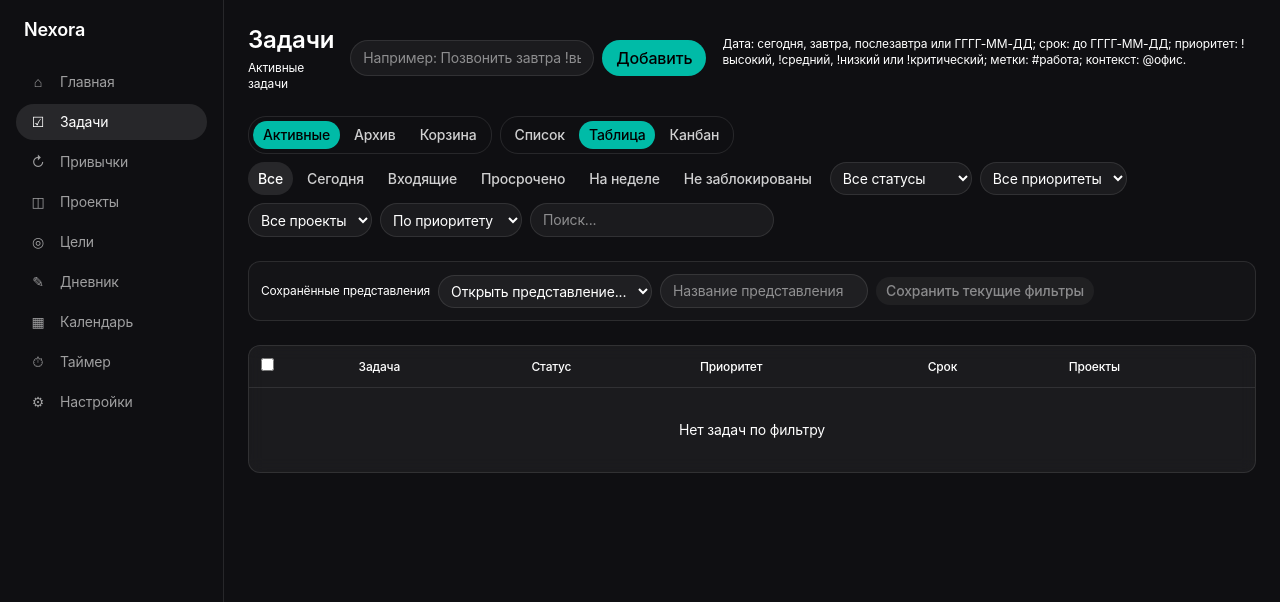
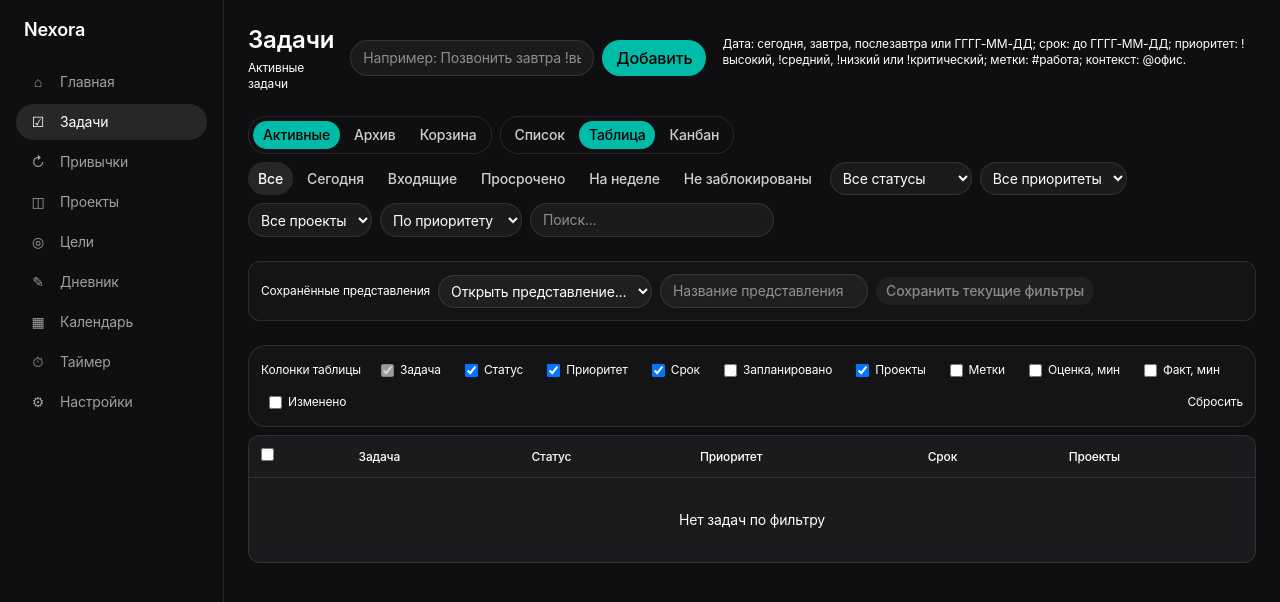
Before and after one commit to dequintalegione-boop/Nexora, a React (Vite) app: page /tasks in a window 1280 px wide. Both pictures are taken after a click on the button "Таблица". Shown: the top 602 px of the page. Built offline with nearby package versions, Linux system fonts and the light colour scheme.

Commit message:
feat: add configurable task table columns

```diff
--- a/src/components/nexora/tasks-page.tsx
+++ b/src/components/nexora/tasks-page.tsx
@@ -1,6 +1,6 @@
 import { useMemo, useState } from "react"
 import { useNexora } from "@/lib/nexora/store"
-import { useUI } from "@/lib/nexora/ui-store"
+import { DEFAULT_TASK_TABLE_COLUMNS, TASK_TABLE_COLUMN_LABELS, useUI, type TaskTableColumn } from "@/lib/nexora/ui-store"
 import { getTaskStatusLabels, getTaskPriorityLabels } from "@/lib/nexora/copy"
 import { addDays, isoDate } from "@/lib/nexora/dates"
 import type { TaskStatus, Priority } from "@/lib/nexora/types"
@@ -25,6 +25,8 @@ export function TasksPage() {
   const savedTaskViews = useUI((s) => s.savedTaskViews)
   const saveTaskView = useUI((s) => s.saveTaskView)
   const removeTaskView = useUI((s) => s.removeTaskView)
+  const taskTableColumns = useUI((s) => s.taskTableColumns ?? DEFAULT_TASK_TABLE_COLUMNS)
+  const toggleTaskTableColumn = useUI((s) => s.toggleTaskTableColumn)
 
   const [view, setView] = useState<"active" | "archive" | "trash">("active")
   const [layout, setLayout] = useState<"list" | "table" | "kanban">("list")
@@ -90,13 +92,14 @@ export function TasksPage() {
     setQuickFilter(saved.quickFilter)
     setSearch(saved.search)
     setLayout(saved.layout)
+    if (saved.columns?.length) useUI.setState({ taskTableColumns: saved.columns })
     setView("active")
     clearSelection()
   }
   const handleSaveView = () => {
     const name = viewName.trim()
     if (!name) return
-    saveTaskView({ name, filter, priorityFilter, projectFilter, sortBy, quickFilter, search, layout })
+    saveTaskView({ name, filter, priorityFilter, projectFilter, sortBy, quickFilter, search, layout, columns: taskTableColumns })
     setViewName("")
   }
   const selectedTasks = filtered.filter((task) => selectedTaskIds.includes(task.id))
@@ -300,16 +303,30 @@ export function TasksPage() {
           })}
         </div>
       ) : view === "active" && layout === "table" ? (
+        <div className="space-y-2">
+          <div className="flex flex-wrap items-center gap-2 rounded-lg border border-white/10 bg-white/[0.025] p-3">
+            <span className="mr-1 text-xs text-muted">Колонки таблицы</span>
+            {(Object.keys(TASK_TABLE_COLUMN_LABELS) as TaskTableColumn[]).map((column) => (
+              <label key={column} className="flex items-center gap-1.5 rounded-md px-2 py-1 text-xs hover:bg-white/5">
+                <input
+                  type="checkbox"
+                  checked={taskTableColumns.includes(column)}
+                  disabled={column === "title"}
+                  onChange={() => toggleTaskTableColumn(column)}
+                />
+                {TASK_TABLE_COLUMN_LABELS[column]}
+              </label>
+            ))}
+            <button type="button" className="ml-auto text-xs text-muted hover:text-foreground" onClick={() => useUI.setState({ taskTableColumns: DEFAULT_TASK_TABLE_COLUMNS })}>
+              Сбросить
+            </button>
+          </div>
           <Card className="overflow-x-auto">
             <table className="w-full min-w-[760px] text-left text-sm">
               <thead className="border-b border-white/10 text-xs text-muted">
                 <tr>
                   <th className="px-3 py-3 font-medium"><input type="checkbox" aria-label="Выбрать все отфильтрованные задачи" checked={filtered.length > 0 && filtered.every((task) => selectedTaskIds.includes(task.id))} onChange={(event) => setSelectedTaskIds(event.target.checked ? filtered.map((task) => task.id) : [])} /></th>
-                <th className="px-3 py-3 font-medium">Задача</th>
-                <th className="px-3 py-3 font-medium">Статус</th>
-                <th className="px-3 py-3 font-medium">Приоритет</th>
-                <th className="px-3 py-3 font-medium">Срок</th>
-                <th className="px-3 py-3 font-medium">Проекты</th>
+                  {taskTableColumns.map((column) => <th key={column} className="px-3 py-3 font-medium">{TASK_TABLE_COLUMN_LABELS[column]}</th>)}
                 </tr>
               </thead>
               <tbody className="divide-y divide-white/5">
@@ -317,28 +334,32 @@ export function TasksPage() {
                   const linkedProjects = projects.filter((project) =>
                     (task.projectIds ?? (task.projectId ? [task.projectId] : [])).includes(project.id)
                   )
+                  const cells: Record<TaskTableColumn, React.ReactNode> = {
+                    title: <><div className="font-medium">{task.title}</div>{getDependencyState(task, tasks).isBlocked && <span className="text-xs text-amber-400">Заблокирована</span>}</>,
+                    status: <Select className="w-36" value={task.status} onChange={(event) => setTaskStatus(task.id, event.target.value as TaskStatus)}><>{Object.entries(statusLabels).map(([key, label]) => <option key={key} value={key}>{label}</option>)}</></Select>,
+                    priority: <Badge priority={task.priority}>{priorityLabels[task.priority]}</Badge>,
+                    dueDate: <span className="tabular-nums text-muted">{task.dueDate ?? "—"}</span>,
+                    scheduledDate: <span className="tabular-nums text-muted">{task.scheduledDate ?? "—"}</span>,
+                    projects: <span className="text-muted">{linkedProjects.map((project) => project.title).join(", ") || "—"}</span>,
+                    tags: <span className="text-muted">{task.tags?.join(", ") || "—"}</span>,
+                    estimate: <span className="tabular-nums text-muted">{task.estimatedMinutes ?? task.estimateMinutes ?? "—"}</span>,
+                    actual: <span className="tabular-nums text-muted">{task.actualMinutes ?? "—"}</span>,
+                    updatedAt: <span className="tabular-nums text-muted">{new Date(task.updatedAt).toLocaleDateString("ru-RU")}</span>,
+                  }
                   return (
                     <tr key={task.id} className="cursor-pointer hover:bg-white/5" onClick={() => setTaskId(task.id)}>
                       <td className="px-3 py-3" onClick={(event) => event.stopPropagation()}><input type="checkbox" checked={selectedTaskIds.includes(task.id)} onChange={() => toggleTaskSelection(task.id)} aria-label={`Выбрать задачу ${task.title}`} /></td>
-                    <td className="px-3 py-3">
-                      <div className="font-medium">{task.title}</div>
-                      {getDependencyState(task, tasks).isBlocked && <span className="text-xs text-amber-400">Заблокирована</span>}
-                    </td>
-                    <td className="px-3 py-3" onClick={(event) => event.stopPropagation()}>
-                      <Select className="w-36" value={task.status} onChange={(event) => setTaskStatus(task.id, event.target.value as TaskStatus)}>
-                        {Object.entries(statusLabels).map(([key, label]) => <option key={key} value={key}>{label}</option>)}
-                      </Select>
-                    </td>
-                    <td className="px-3 py-3"><Badge priority={task.priority}>{priorityLabels[task.priority]}</Badge></td>
-                    <td className="px-3 py-3 tabular-nums text-muted">{task.dueDate ?? "—"}</td>
-                    <td className="px-3 py-3 text-muted">{linkedProjects.map((project) => project.title).join(", ") || "—"}</td>
+                      {taskTableColumns.map((column) => (
+                        <td key={column} className="px-3 py-3" onClick={column === "status" ? (event) => event.stopPropagation() : undefined}>{cells[column]}</td>
+                      ))}
                     </tr>
                   )
                 })}
-              {filtered.length === 0 && <tr><td colSpan={6} className="px-3 py-8 text-center text-muted">Нет задач по фильтру</td></tr>}
+                {filtered.length === 0 && <tr><td colSpan={taskTableColumns.length + 1} className="px-3 py-8 text-center text-muted">Нет задач по фильтру</td></tr>}
               </tbody>
             </table>
           </Card>
+        </div>
       ) : (
         <div className="space-y-2">
           {filtered.length === 0 && (
```
Lines whose indentation alone changed are shown as unchanged.
